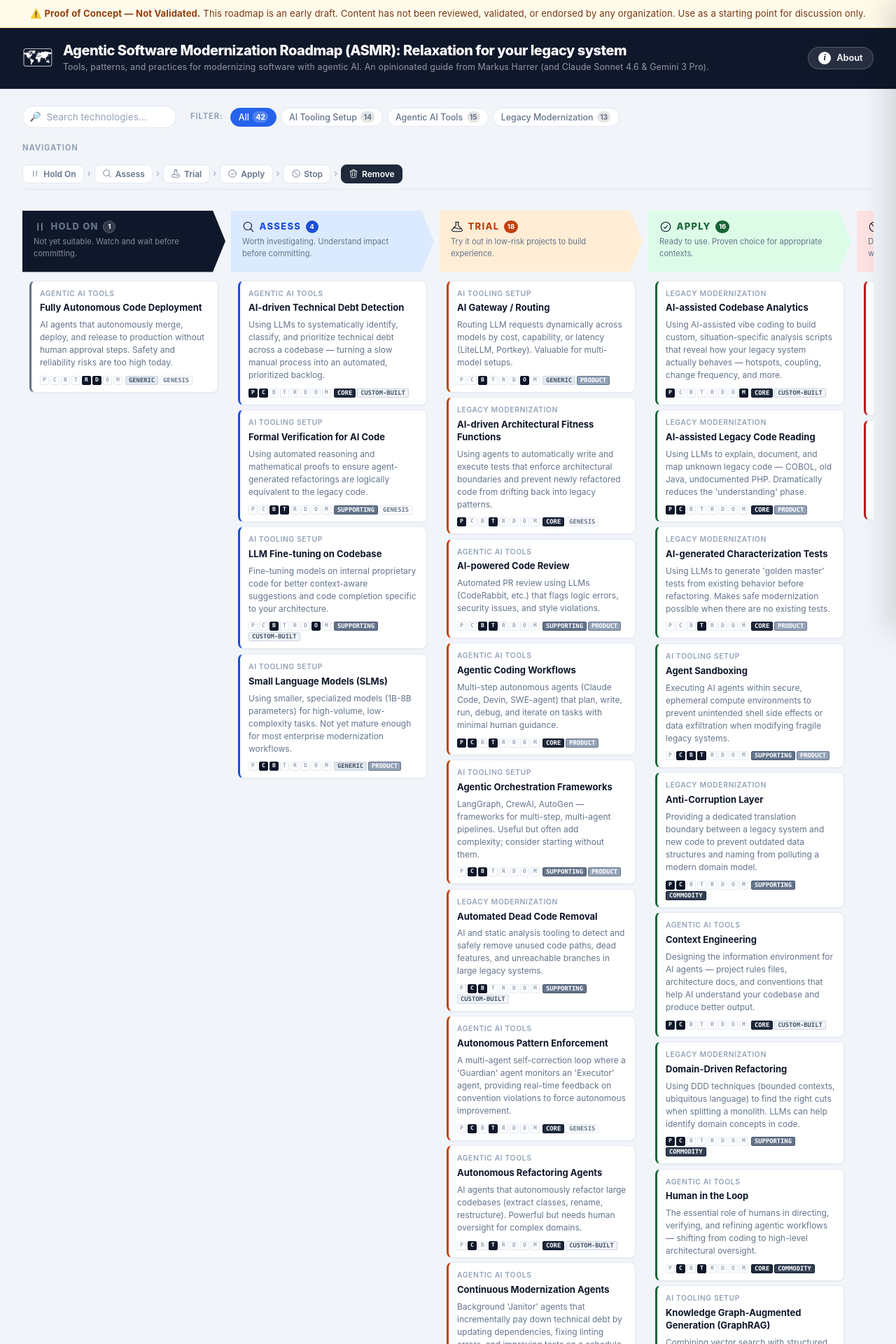
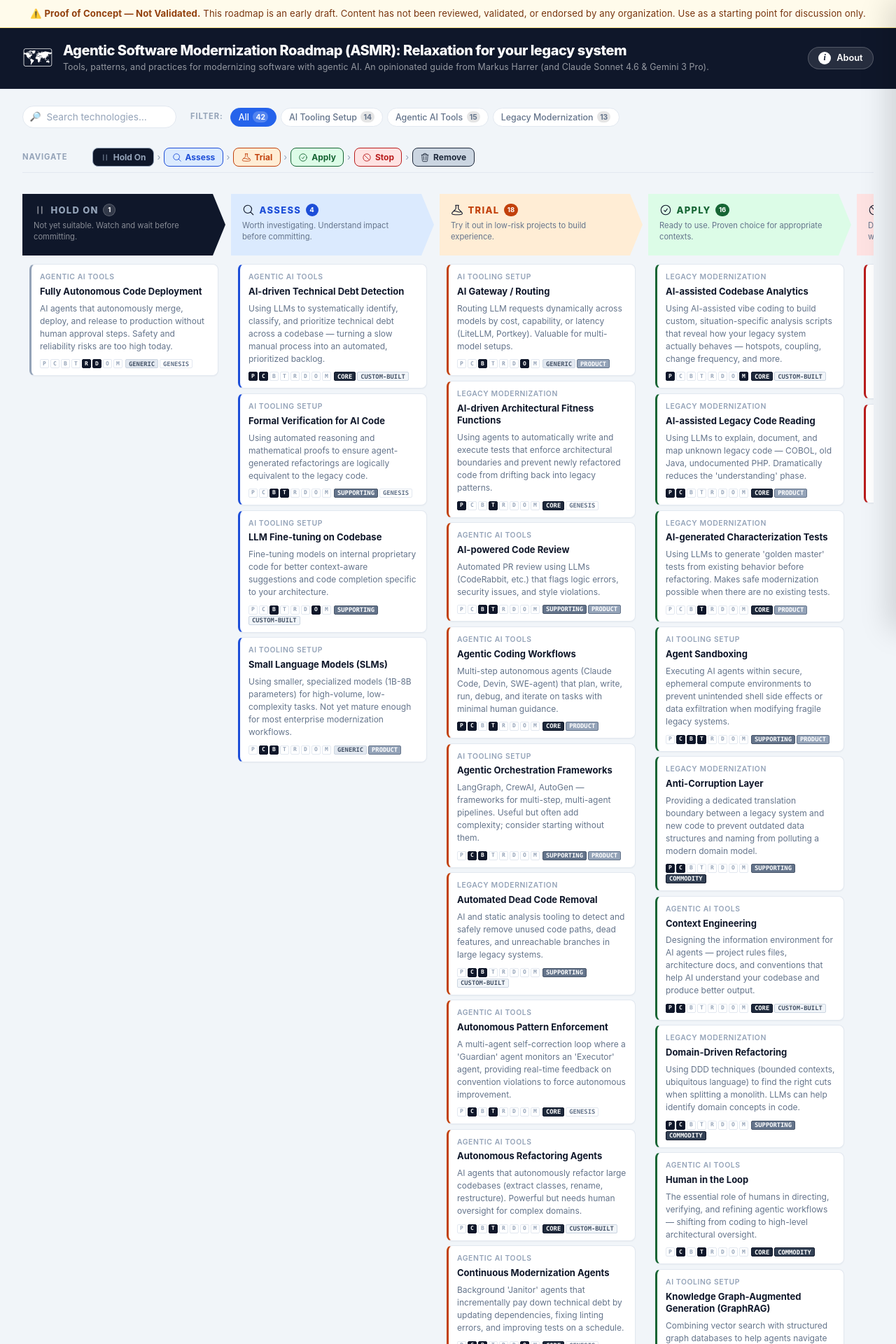
Before and after one commit to feststelltaste/asmr, a Jekyll site: the page built from index.html, in a window 1280 px wide. Shown: the top 1920 px of the page at 70% size. Built offline with Jekyll 4.4.1, drawn with Linux system fonts in a browser that asks for light colours.

Commit message:
update nav

```diff
--- a/_data/roadmap.yml
+++ b/_data/roadmap.yml
@@ -2,7 +2,7 @@ stages:
   - id: hold-on
     name: Hold On
     description: Not yet suitable. Watch and wait before committing.
-    color: "#64748b"
+    color: "#94a3b8"
     bg_color: "#0f172a"
 
   - id: assess
--- a/assets/css/main.scss
+++ b/assets/css/main.scss
@@ -453,7 +453,9 @@ button { font-family: inherit; cursor: pointer; border: none; background: none;
   text-transform: uppercase;
   letter-spacing: .08em;
   color: var(--c-faint);
-  margin-bottom: .35rem;
+  white-space: nowrap;
+  flex-shrink: 0;
+  margin-right: 2rem;
 }
 
 .phase-nav {
@@ -504,8 +506,17 @@ button { font-family: inherit; cursor: pointer; border: none; background: none;
     svg { width: 100%; height: 100%; display: block; }
   }
 
-  &:hover { border-color: var(--sc); color: var(--sc); }
-  &.is-active { background: var(--sc); border-color: var(--sc); color: #fff; }
+  &:hover {
+    background: var(--sbg, var(--c-surface));
+    border-color: var(--sc);
+    color: var(--sc);
+  }
+  &.is-active {
+    background: var(--sbg, var(--sc));
+    border-color: var(--sc);
+    color: var(--sc);
+    font-weight: 700;
+  }
 }
 
 /* ================================================================
--- a/assets/js/roadmap.js
+++ b/assets/js/roadmap.js
@@ -1,5 +1,8 @@
 (function () {
   'use strict';
+
+  // Shared handle so nav buttons can reset focus mode before scrolling
+  var resetStageFocus = null;
 
   document.addEventListener('DOMContentLoaded', function () {
     initPhaseNav();
@@ -81,20 +84,36 @@
 
     navBtns.forEach(function (btn) {
       btn.addEventListener('click', function () {
-        var target = document.getElementById(this.dataset.target);
+        var targetId = this.dataset.target;
+        var target   = document.getElementById(targetId);
         if (!target || !scroll) return;
-        scroll.scrollTo({ left: target.offsetLeft - scroll.offsetLeft, behavior: 'smooth' });
+
+        // Exit focus mode first so all stages are visible/laid out
+        if (resetStageFocus) resetStageFocus();
+
+        // Wait one frame for the DOM to repaint before measuring positions
+        requestAnimationFrame(function () {
+          var tr = target.getBoundingClientRect();
+          var sr = scroll.getBoundingClientRect();
+          scroll.scrollBy({ left: tr.left - sr.left, behavior: 'smooth' });
+        });
       });
     });
 
     if (!scroll) return;
 
+    var visibleStages = new Set();
+
     var observer = new IntersectionObserver(function (entries) {
       entries.forEach(function (entry) {
-        if (!entry.isIntersecting) return;
-        navBtns.forEach(function (btn) {
-          btn.classList.toggle('is-active', btn.dataset.target === entry.target.id);
-        });
+        if (entry.isIntersecting) {
+          visibleStages.add(entry.target.id);
+        } else {
+          visibleStages.delete(entry.target.id);
+        }
+      });
+      navBtns.forEach(function (btn) {
+        btn.classList.toggle('is-active', visibleStages.has(btn.dataset.target));
       });
     }, { root: scroll, threshold: 0.5 });
 
@@ -193,13 +212,11 @@
         }
 
         applyFocusState();
-        window.dispatchEvent(new Event('resize'));
       });
     });
 
     function applyFocusState() {
       if (focusState === 0) {
-        // Reset everything
         if (activeStage) activeStage.classList.remove('is-stage-active');
         activeStage = null;
         scroll.classList.remove('is-stage-focused', 'is-stage-collapsed');
@@ -210,7 +227,15 @@
         roadmap.classList.add('is-stage-focused');
         scroll.classList.toggle('is-stage-collapsed', focusState === 1);
       }
+      window.dispatchEvent(new Event('resize'));
     }
+
+    // Expose reset so other modules (e.g. phase nav) can call it
+    resetStageFocus = function () {
+      if (focusState === 0) return;
+      focusState = 0;
+      applyFocusState();
+    };
   }
 
 })();
--- a/index.html
+++ b/index.html
@@ -34,8 +34,8 @@ layout: default
 </div>
 
 <!-- Phase navigation -->
-<p class="nav-label">Navigation</p>
 <nav class="phase-nav" aria-label="Jump to stage">
+  <span class="nav-label" aria-hidden="true">Navigate</span>
   {% for stage in site.data.roadmap.stages %}
     {% unless forloop.first %}
     <span class="phase-nav-sep" aria-hidden="true">›</span>
@@ -43,7 +43,7 @@ layout: default
     <button
       class="phase-nav-btn"
       data-target="stage-{{ stage.id }}"
-      style="--sc: {{ stage.color }}"
+      style="--sc: {{ stage.color }}; --sbg: {{ stage.bg_color }}"
       type="button"
       title="{{ stage.name }}: {{ stage.description }}"
     >
```
